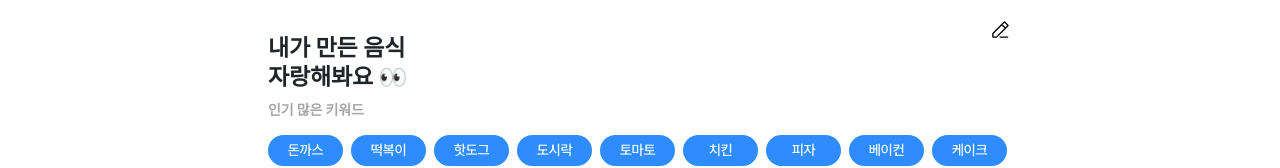
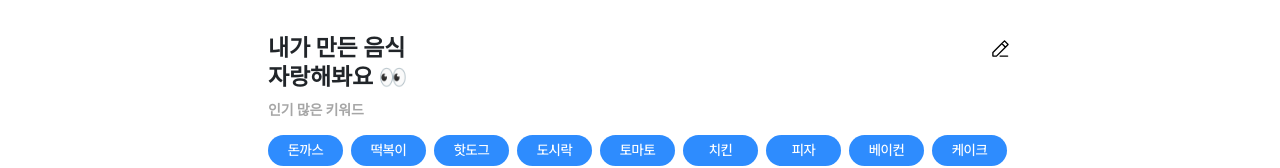
Before and after one commit to gangeybob/NangPa-Frontend, a React (Create React App) app: page /community in a window 1280 px wide. Shown: the top 168 px of the page. Built offline with nearby package versions, Linux system fonts and the light colour scheme.

Commit message:
fix: :lipstick: style 수정

```diff
--- a/src/pages/CommunityPage/Community.jsx
+++ b/src/pages/CommunityPage/Community.jsx
@@ -33,7 +33,7 @@ const StyledLink = styled(Nav.Link)`
     height: 24px;
     line-height: 24px;
     text-align: center;
-    maring-top: 19px;
+    margin-top: 19px;
     margin-left: auto;
 `;
 
@@ -49,6 +49,7 @@ const ReviewIcon = styled.i`
 
 const ScrollWrap = styled.div`
     overflow-x: scroll;
+    overflow-y: hidden;
     width: calc(100% + 4px);
     display: flex;
     height: 31px;
@@ -56,6 +57,8 @@ const ScrollWrap = styled.div`
     margin-left: -4px;
     padding-right: 20px;
     flex-wrap: nowrap;
+
+    &::-webkit-scrollbar{ display:none; }
 `;
 
 const StyledButton = styled(Nav.Link)`
--- a/src/pages/CommunityPage/community.css
+++ b/src/pages/CommunityPage/community.css
@@ -49,7 +49,6 @@
     padding: 0;
 }
 .community-wrap .card-title {
-    maring-bottom: 0;
     padding: 0;
     font-weight: 500;
     font-size: 14px;
```
